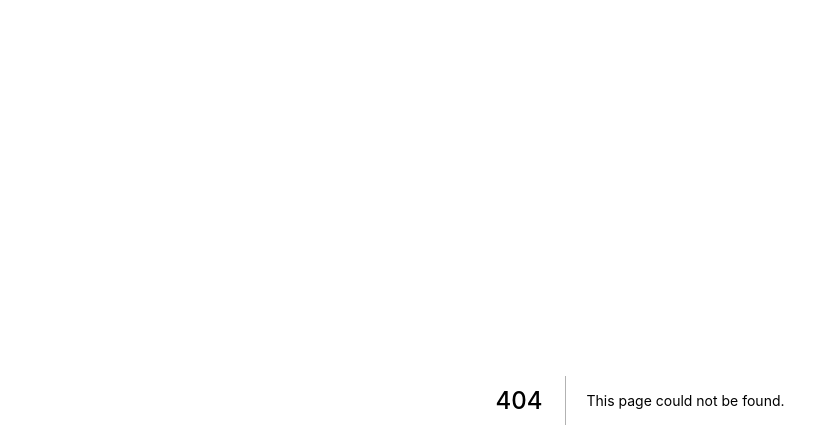
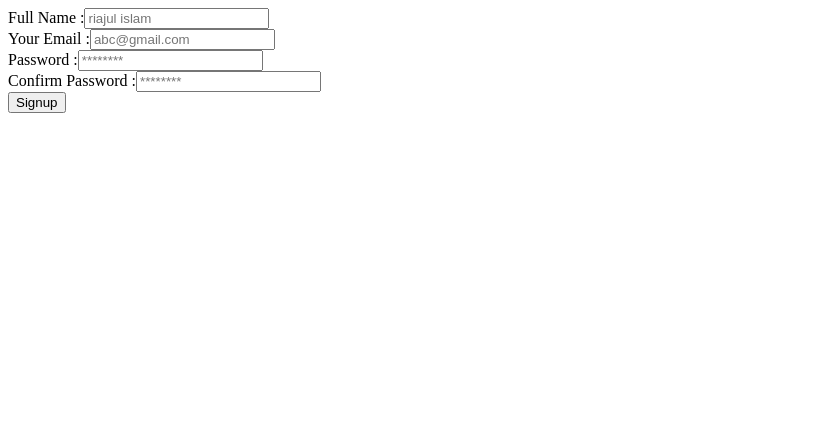
Before and after one commit to JavaScriptForEverything/shop-next-ts-graphql, a Next.js app: page /signup in a window 1280 px wide. Before the commit this address had no page. Shown: the top 448 px of the page, without its empty margins (0-839 px from the left). Built offline with nearby package versions, Linux system fonts and the light colour scheme.

Commit message:
read and write from GraphQL

```diff
--- a/graphql/query/user.ts
+++ b/graphql/query/user.ts
@@ -1,5 +1,6 @@
 import { gql } from '@apollo/client'
 
+// getUsers => userTpeDefs.users
 export const GET_USERS = gql`
 	query getUsers {
 		users {
@@ -9,3 +10,36 @@ export const GET_USERS = gql`
 		}
 	}
 `
+
+// getUser => userTpeDefs.user
+export const GET_USER = gql`
+	query getUser($userId: ID!) {
+		user(userId: $userId) {
+			id
+			name
+			email
+		}
+	}
+`
+
+// login => userTpeDefs.login
+export const MUTATION_LOGIN = gql`
+	mutation login($input: LoginInput) {
+		login(input: $input) {
+			id
+			name
+			email
+		}
+	}
+`
+
+// singup => userTpeDefs.signup
+export const MUTATION_SIGNUP = gql`
+	mutation signup($input: SignUPInput) {
+		signup(input: $input) {
+			id
+			name
+			email
+		}
+	}
+`
--- /dev/null
+++ b/pages/signup.tsx
@@ -0,0 +1,99 @@
+import { MUTATION_SIGNUP } from '@/graphql/query/user'
+import { UserDocument } from '@/server/controller/userController'
+import { useMutation } from '@apollo/client'
+import { useState } from 'react'
+
+
+type FieldsState = {
+	name: string
+	email: string
+	password: string
+	confirmPassword: string
+}
+
+const initialFields: FieldsState = {
+	name: '',
+	email: '',
+	password: '',
+	confirmPassword: ''
+}
+
+type SignupMutation = {
+	signup: UserDocument
+}
+type SignupVariables = {
+	input: FieldsState
+}
+
+const Signup = () => {
+	const [ fields, setFields ] = useState(initialFields)
+	const [ addUser, { data } ] = useMutation<SignupMutation, SignupVariables>(MUTATION_SIGNUP)
+
+	const handleChange = (field: string) => (evt: React.ChangeEvent<HTMLInputElement>) => {
+		setFields({...fields, [field]: evt.target.value })
+	}
+
+	const handleSubmit = (evt: React.FormEvent<HTMLFormElement>) => {
+		evt.preventDefault()
+
+		addUser({ variables: { input: fields } })
+		setFields(initialFields)
+	}
+
+	return (
+		<>
+		<form onSubmit={handleSubmit}>
+			<div>
+				<label htmlFor='name'>Full Name :</label>
+				<input
+					id='name'
+					placeholder='riajul islam'
+					type='text'
+					value={fields.name}
+					onChange={handleChange('name')}
+				/>
+			</div>
+
+			<div>
+				<label htmlFor='name'>Your Email :</label>
+				<input
+					id='email'
+					placeholder='abc@gmail.com'
+					type='email'
+					value={fields.email}
+					onChange={handleChange('email')}
+				/>
+			</div>
+
+			<div>
+				<label htmlFor='password'>Password :</label>
+				<input
+					id='password'
+					placeholder='********'
+					type='password'
+					value={fields.password}
+					onChange={handleChange('password')}
+				/>
+			</div>
+
+			<div>
+				<label htmlFor='confirmPassword'>Confirm Password :</label>
+				<input
+					id='confirmPassword'
+					placeholder='********'
+					type='password'
+					value={fields.confirmPassword}
+					onChange={handleChange('confirmPassword')}
+				/>
+			</div>
+
+			<button type='submit'>Signup</button>
+		</form>
+
+		<pre>
+			{JSON.stringify(data?.signup, null, 2)}
+		</pre>
+		</>
+	)
+}
+export default Signup
--- a/tsconfig.json
+++ b/tsconfig.json
@@ -3,6 +3,7 @@
 		"baseUrl": ".",
 		"paths": {
 			"@/components/*" : [ "components/*"],
+			"@/pages/*" : [ "pages/*"],
 			"@/graphql/*" : [ "graphql/*"],
 			"@/server/*" : [ "server/*"],
 			"@/store/*" : [ "store/*"],
```
Also changed, not shown: graphql/typeDefs/userTypeDefs.ts (+12 -0 lines), pages/login.tsx (+64 -5 lines), pages/user/index.tsx (+15 -3 lines), 1 other file (tests, documents, lock files or other folders).
